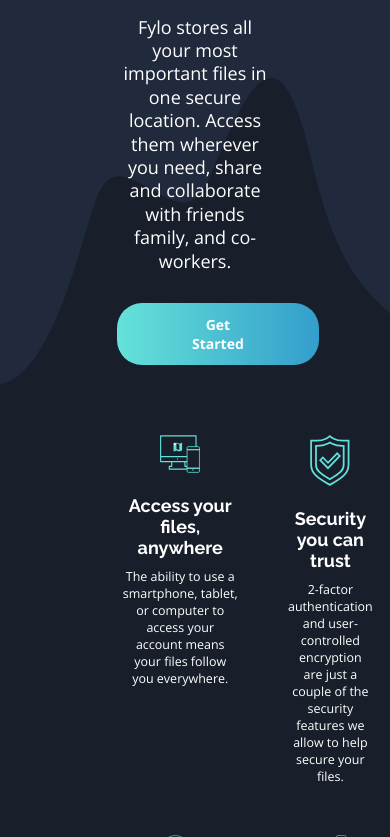
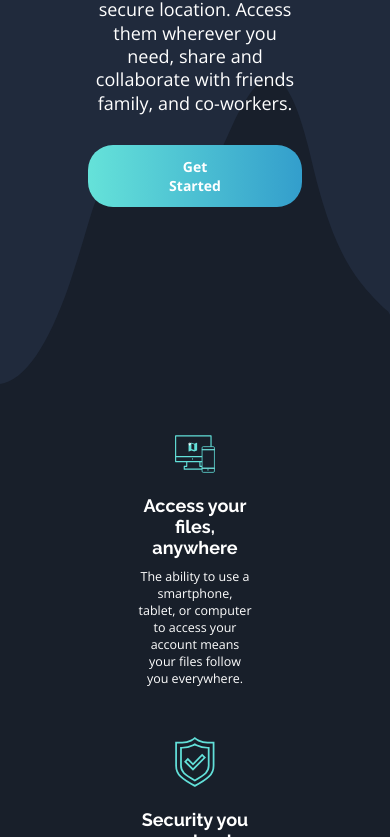
Before and after one commit to olopcodes/flyo-dark-theme, a plain HTML site: page index.html in a window 390 px wide. Shown: the part 617-1454 px from the top of the page. Drawn offline with nearby package versions, Linux system fonts and the light colour scheme.

Commit message:
added some mobile styles, still need more to go

```diff
--- a/css/_benefits.scss
+++ b/css/_benefits.scss
@@ -8,17 +8,28 @@
 
     .benefits__container {
         width: 50%;
-
         // background-color: grey;
         margin: 0 auto;
         display: grid;
         grid-template-columns: repeat(2, 1fr);
         grid-template-rows: repeat(2, 1fr);
+
+        @include media (1000px) {
+            width: 70%;
+            height: auto;
+            display: flex;
+            flex-direction: column;
+            justify-content: center;
+            align-items: center;
+        }
     }
 
     .benefits__box {
         text-align: center;
         padding: 2.5rem;
+        @include media (1000px) {
+            width: 60%;
+        }
     }
 
     .benefits__img {
--- a/css/_footer.scss
+++ b/css/_footer.scss
@@ -7,12 +7,18 @@
         margin-bottom: 2rem;
     }
 
-
     .footer__content {
         display: flex;
         justify-content: space-between;
         align-items: center;
         margin-bottom: 2rem;
+
+        @include media (800px) {
+            height: 30rem;
+            display: flex;
+            flex-direction: column;
+            align-items: flex-start;
+        }
     }
 
     .footer__location {
@@ -26,6 +32,10 @@
         display: flex;
         align-items: center;
         width: 25%;
+
+        @include media (800px) {
+            width: 40%;
+        }
 
         p {
             margin-left: 1.5rem;
@@ -67,7 +77,7 @@
     .footer__social a {
         color: $font-color;
         font-size: 1.2rem;
-        padding: .7rem;
+        padding: .7rem 1rem;
         border: 1px solid $font-color;
         border-radius: 50%;
         margin: 0 1rem;
--- a/css/_showcase.scss
+++ b/css/_showcase.scss
@@ -14,6 +14,13 @@
         // background-position: center;
         // background-repeat: no-repeat;
         // background-size: cover;
+        @include media (800px){
+            width: 60%;
+        }
+
+        @include media (500px){
+            width: 80%;
+        }
 
     }
 
@@ -24,18 +31,27 @@
         // to place this box above curve
         position: relative;
         z-index: 2;
+        @include media (800px){
+            width: 55%;
+        }
     }
 
     .showcase__heading {
         font-size: 3.5rem;
         line-height: 1.5;
         margin-bottom: 2rem;
+        @include media (600px){
+           font-size: 2.5rem;
+        }
     }
 
     .showcase__info {
         font-size: 1.8rem;
         line-height: 1.3;
         margin-bottom: 3rem;
+        @include media (600px){
+            font-size: 1,3rem;
+         }
     }
 
     .showcase__curve-box {
--- a/css/_variables.scss
+++ b/css/_variables.scss
@@ -12,3 +12,11 @@
 $cta-cyan: hsl(176, 68%, 64%);
 $cta-blue: hsl(198, 60%, 50%);
 $font-color: hsl(0, 0%, 100%);
+
+
+// mixins
+@mixin media ($width) {
+    @media screen and (max-width: $width){
+        @content;
+    }
+}
--- a/css/productive.scss
+++ b/css/productive.scss
@@ -7,14 +7,17 @@
         grid-template-columns: repeat(2, 1fr);
         height: 40rem;
         justify-self: center;
+
+        @include media (800px) {
+            height: auto;
+            display: flex;
+            flex-direction: column;
+
+        }
     }
 
-    .productive__left {
+    .productive__left img {
         height: 100%;
-        background-image: url(../images/illustration-stay-productive.png);
-        background-position: center;
-        background-size: cover;
-        background-repeat: no-repeat;
     }
 
     .productive__right {
--- a/css/reviews.scss
+++ b/css/reviews.scss
@@ -4,12 +4,26 @@
     padding: 5rem 0;
     height: 60rem;
     // background-color: red;
+    @include media (1000px) {
+        height: 100rem;
+    }
+
+    .container {
+        position: relative;
+    }
 
     .quote-box {
         width: 10rem;
         position: relative;
         z-index: 1;
         top: 2rem;
+
+        @include media (1000px) {
+            position: absolute;
+            left: 20%;
+            top: 7%;
+            width: 6rem;
+         }
     }
 
     .reviews__container {
@@ -19,6 +33,13 @@
         align-items: center;
         position: relative;
         z-index: 2;
+
+        @include media (1000px) {
+            flex-direction: column;
+            height: 70rem;
+            position: relative;
+            top: 5rem;
+         }
     }
 
     .review {
@@ -27,6 +48,9 @@
         padding: 2.5rem;
         border-radius: 1rem;
         // need styles for 1000 below
+        @include media (1000px) {
+            width: 55%;
+         }
 
     }
 
@@ -76,6 +100,14 @@
             margin-bottom: 2rem;
         }
 
+         form{
+             @include media (1000px) {
+                display: flex;
+                flex-direction: column;
+             }
+
+         }
+
          form input {
             padding: 1.2rem;
             border: none;
@@ -83,6 +115,9 @@
             width: 55%;
             margin-right: 2rem;
         // need styles for 1000 below
+            @include media (1000px) {
+                margin: 0 auto 1.5rem;
+            }
 
         }
 
@@ -90,7 +125,10 @@
             width: 30%;
             padding: 1.2rem 1.5rem;
         // need styles for 1000 below
-
+            @include media (1000px) {
+                margin: 0 auto;
+                width: 55%;
+            }
         }
     }
 
--- a/index.html
+++ b/index.html
@@ -113,6 +113,7 @@
       <div class="container">
         <div class="productive__left">
           <!-- img -->
+          <img src="/images/illustration-stay-productive.png" alt="">
         </div>
         <div class="productive__right">
           <h2>Stay productive, <span>wherever you are</span></h2>
```
Also changed, not shown: css/main.css, 1 other file.
